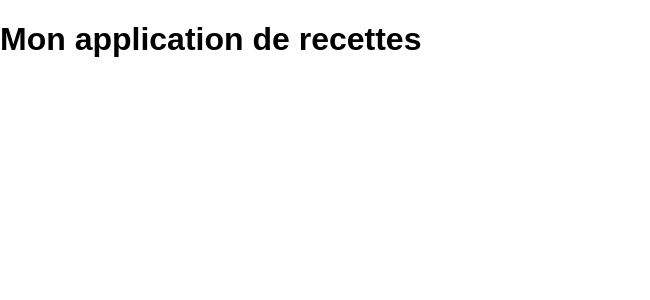
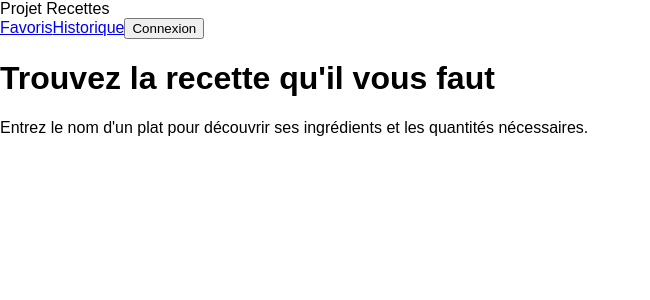
Before and after one commit to roifeufeu/projet-recettes, a React (Vite) app: page / in a window 1280 px wide. Shown: the top 300 px of the page, without its empty margins (0-650 px from the left). Built offline with nearby package versions, Linux system fonts and the light colour scheme.

Commit message:
base du design

```diff
--- a/index.html
+++ b/index.html
@@ -1,13 +1,17 @@
 <!doctype html>
-<html lang="en">
+<html lang="fr">
   <head>
     <meta charset="UTF-8" />
-    <link rel="icon" type="image/svg+xml" href="/favicon.svg" />
     <meta name="viewport" content="width=device-width, initial-scale=1.0" />
-    <title>projet-recettes</title>
+
+    <meta name="description" content="Application de recherche de recettes" />
+
+    <title>Projet Recettes</title>
   </head>
+
   <body>
     <div id="root"></div>
+
     <script type="module" src="/src/main.jsx"></script>
   </body>
 </html>
--- a/src/App.jsx
+++ b/src/App.jsx
@@ -1,9 +1,7 @@
+import Home from "./pages/Home";
+
 function App() {
-  return (
-    <main>
-      <h1>Mon application de recettes</h1>
-    </main>
-  );
+  return <Home />;
 }
 
 export default App;
--- /dev/null
+++ b/src/components/Header.jsx
@@ -0,0 +1,19 @@
+function Header() {
+  return (
+    <header className="header">
+      <div className="logo">
+        Projet Recettes
+      </div>
+
+      <nav className="nav">
+        <a href="#">Favoris</a>
+        <a href="#">Historique</a>
+        <button className="login-button">
+          Connexion
+        </button>
+      </nav>
+    </header>
+  )
+}
+
+export default Header
--- /dev/null
+++ b/src/pages/Home.jsx
@@ -0,0 +1,20 @@
+import Header from "../components/Header"
+
+function Home() {
+  return (
+    <>
+      <Header />
+
+      <main>
+        <h1>Trouvez la recette qu'il vous faut</h1>
+
+        <p>
+          Entrez le nom d'un plat pour découvrir ses ingrédients
+          et les quantités nécessaires.
+        </p>
+      </main>
+    </>
+  )
+}
+
+export default Home
```
Also changed, not shown: src/components/RecipeCard.jsx (added), src/components/SearchBar.jsx (added).
